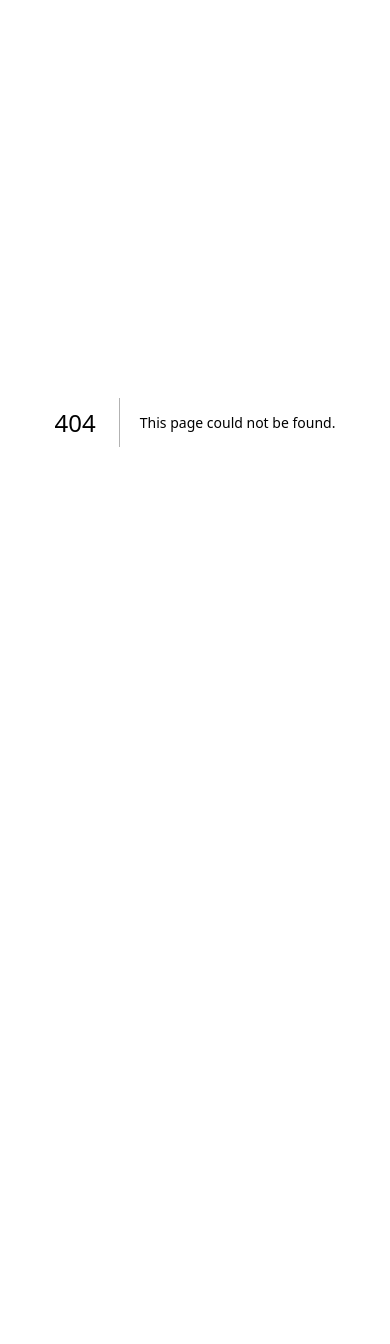
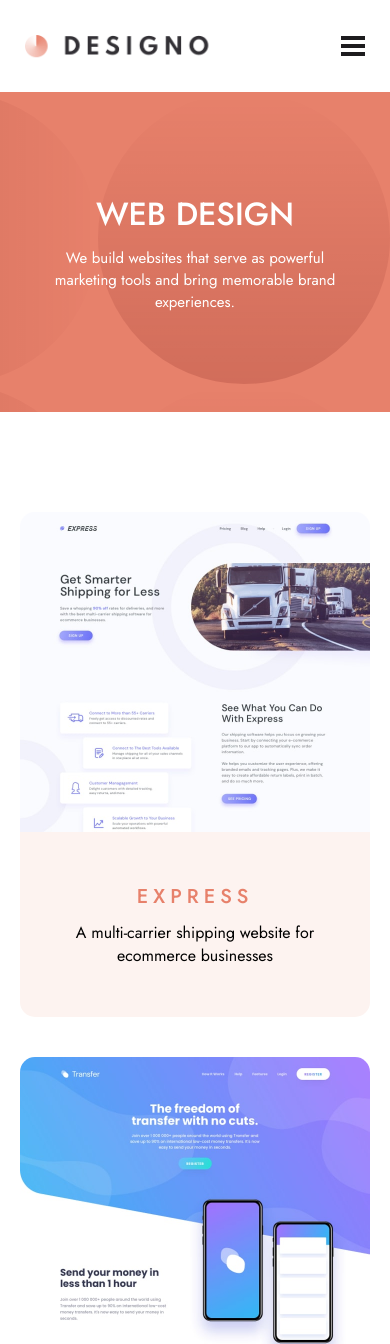
Before and after one commit to badmotherfunk/designo, a Next.js app: page /web-design in a window 390 px wide. Before the commit this address had no page. Shown: the top 1344 px of the page. Before the commit the page ends 844 px from the top, so only its background shows below. Built offline with nearby package versions, Linux system fonts and the light colour scheme.

Commit message:
Implémentation de la page 'web-design', du composant 'Card', de la logique et du responsive

```diff
--- /dev/null
+++ b/src/app/web-design/page.js
@@ -0,0 +1,28 @@
+"use client"
+import data from "../data.json"
+import "./web-design.css"
+import Navbar from "@/components/Navbar/Navbar"
+import Card from "@/components/Card/Card"
+
+export default function webDesign() {
+    // console.log(data)
+
+
+    return(
+        <div className="pagesBase">
+            <Navbar/>
+            <div className="heroContainer">
+                <h1 className="heroTitle">WEB DESIGN</h1>
+                <p className="heroText">We build websites that serve as powerful marketing tools and bring memorable brand experiences.</p>
+            </div>
+
+            <div className="cardContainer">
+            {data.web.projects.map((project, index) => (
+                <Card key={index} props={project}/>
+            ))}
+            </div>
+
+        </div>
+
+    )
+}
--- /dev/null
+++ b/src/app/web-design/web-design.css
@@ -0,0 +1,98 @@
+.pagesBase {
+    display: flex;
+    flex-direction: column;
+    align-items: center;
+    padding: 0 150px;
+}
+
+.heroContainer {
+    display: flex;
+    flex-direction: column;
+    align-items: center;
+    justify-content: center;
+    width: 100%;
+    height: 250px;
+    background-color: #E7816B;
+    max-width: 1440px;
+    border-radius: 15px;
+    background-image: url("../../../public/assets/web-design/desktop/bg-pattern-intro-web.svg");
+    background-repeat: no-repeat;
+    background-position: right;
+    color: #fff;
+    gap: 10px;
+}
+
+.heroTitle {
+    font-size: 48px;
+    font-weight: 500;
+    text-align: center;
+}
+
+.heroText {
+    width: 400px;
+    text-align: center;
+}
+
+.cardContainer {
+    display: flex;
+    flex-direction: row;
+    justify-content: space-evenly;
+    gap: 30px;
+    flex-wrap: wrap;
+    padding: 150px 0;
+    width: 100%;
+    max-width: 1440px;
+}
+
+
+/* ----------------- MEDIA QUERIES ----------------- */
+
+@media screen and (max-width: 1024px) {
+    .pagesBase {
+        padding: 0 40px;
+    }
+}
+
+@media screen and (max-width: 1024px) {
+    .heroContainer {
+        background-position: center right -170px;
+    }
+}
+
+@media screen and (max-width: 768px) {
+    .cardContainer {
+        padding: 120px 0;
+        flex-direction: column;
+    }
+
+    .heroText {
+        width: 58%;
+    }
+}
+
+@media screen and (max-width: 480px) {
+    .pagesBase {
+        padding: 0 20px;
+    }
+
+    .heroContainer {
+        border-radius: 0;
+        width: 100vw;
+        background-position: top right;
+        height: 320px;
+    }
+
+    .heroTitle {
+        font-size: 32px;
+    }
+
+    .heroText {
+        font-size: 15px;
+        width: 75%;
+    }
+
+    .cardContainer {
+        padding: 100px 0;
+        gap: 40px;
+    }
+}
--- /dev/null
+++ b/src/components/Card/Card.js
@@ -0,0 +1,30 @@
+"use client"
+import "./card.css"
+import Image from "next/image"
+
+
+
+export default function Card({props}) {
+
+    console.log(props)
+
+    return (
+        <div className="card">
+            <Image
+             src={props.images.jpg}
+             width={0}
+             height={0}
+             sizes="100vw"
+             className="cardImage"
+             alt={props.name}
+            />
+
+            <div className="cardContent">
+                <h2 className="cardTitle">{props.name}</h2>
+                <p className="cardText">{props.description}</p>
+            </div>
+
+
+        </div>
+    )
+}
--- /dev/null
+++ b/src/components/Card/card.css
@@ -0,0 +1,92 @@
+.card {
+    display: flex;
+    flex-direction: column;
+    border-radius: 15px;
+    cursor: pointer;
+    max-width: 450px;
+    transition: transform 0.1s ease-in-out;
+    width: 30%;
+}
+
+.card:hover {
+    transform: scale(1.02);
+}
+
+.card:hover .cardContent {
+    background-color: #E7816B;
+    color: #fff;
+}
+
+.card:hover .cardTitle {
+    color: #fff;
+}
+
+.cardImage {
+    width: 100%;
+    height: auto;
+    border-top-left-radius: 15px;
+    border-top-right-radius: 15px;
+    object-fit: cover;
+}
+
+.cardContent {
+    display: flex;
+    flex-direction: column;
+    justify-content: center;
+    align-items: center;
+    height: auto;
+    padding: 50px;
+    background-color: #FDF3F0;
+    border-bottom-left-radius: 15px;
+    border-bottom-right-radius: 15px;
+    gap: 10px;
+}
+
+.cardTitle {
+    font-weight: 500;
+    color: #E7816B;
+    font-size: 20px;
+    letter-spacing: 5px;
+}
+
+.cardText {
+    text-align: center;
+}
+
+@media screen and (max-width: 768px) {
+    .card {
+        flex-direction: row;
+        width: 100%;
+        max-width: none;
+    }
+
+    .cardImage {
+        border-top-right-radius: 0;
+        border-bottom-left-radius: 15px;
+    }
+
+    .cardContent {
+        width: 100%;
+        border-bottom-left-radius: 0;
+        border-top-right-radius: 15px;
+    }
+}
+
+@media screen and (max-width: 480px) {
+    .card {
+        flex-direction: column;
+        width: 100%;
+        max-width: none;
+    }
+
+    .cardImage {
+        border-top-right-radius: 15px;
+        border-bottom-left-radius: 0;
+    }
+
+    .cardContent {
+        width: 100%;
+        border-top-right-radius: 0;
+        border-bottom-left-radius: 15px;
+    }
+}
```
